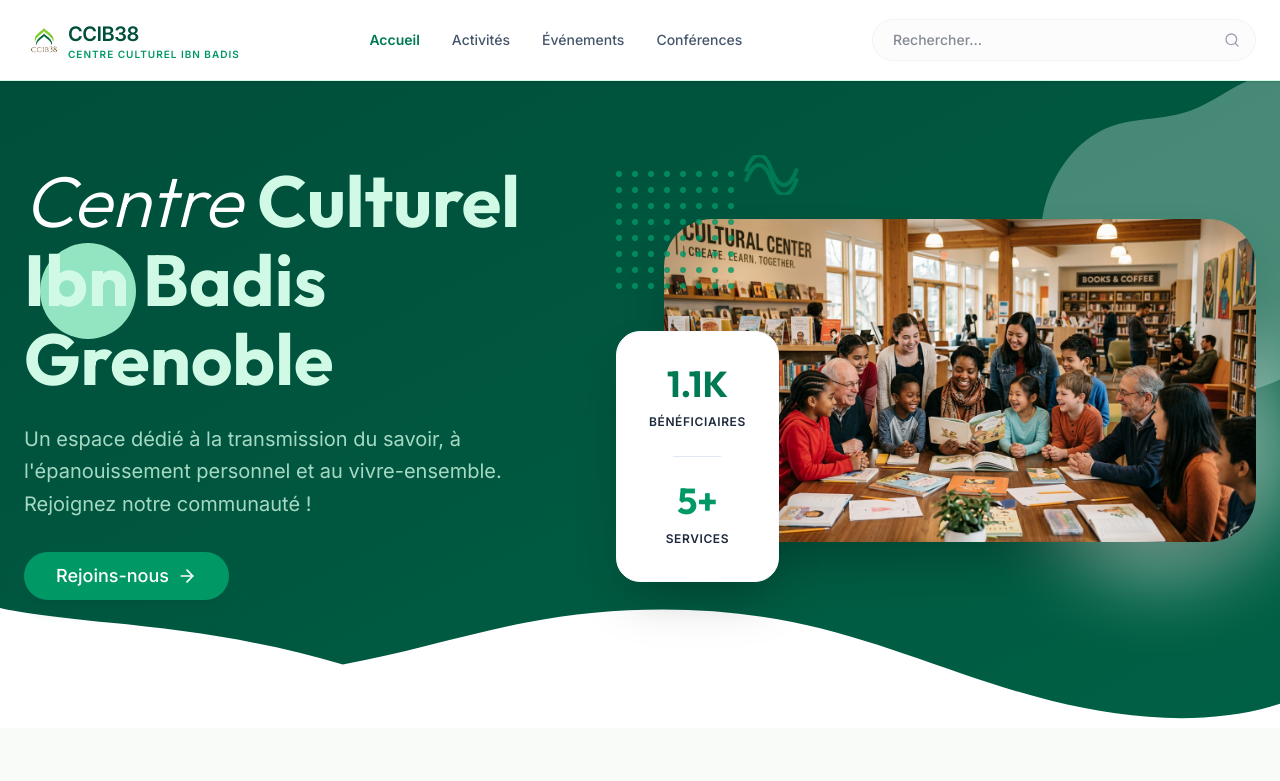
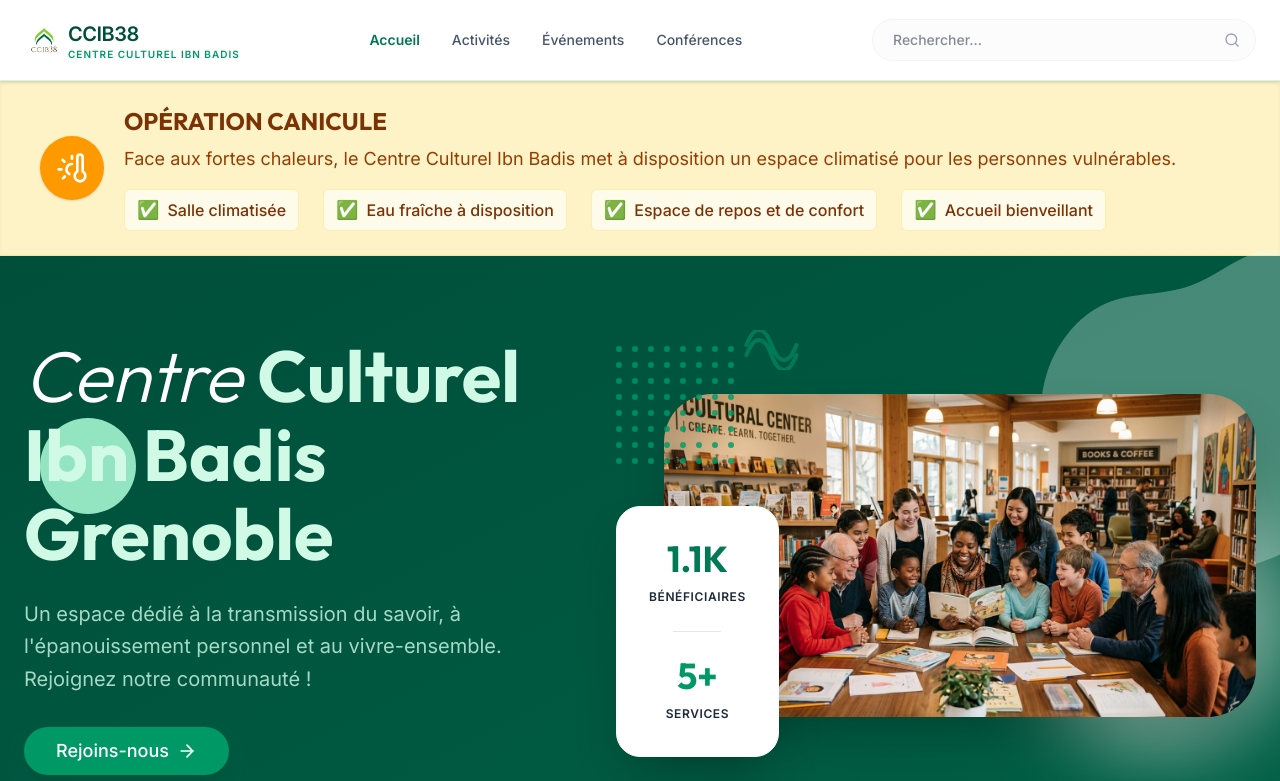
Before and after one commit to IssamLammri/ccib38_vitrine_site, a React (Vite) app: page / in a window 1280 px wide. Shown: the top 781 px of the page. Built offline with nearby package versions, Linux system fonts and the light colour scheme; a web font is replaced by a local one.

Commit message:
feat(home): add heatwave alert banner
Display an informational banner regarding the availability of an air-conditioned space for vulnerable persons during extreme heat periods.

```diff
--- a/src/pages/Home.tsx
+++ b/src/pages/Home.tsx
@@ -1,6 +1,6 @@
 import { Helmet } from 'react-helmet-async';
 import { Link, useLocation } from 'react-router-dom';
-import { ArrowRight, BookOpen, GraduationCap, Users, Heart } from 'lucide-react';
+import { ArrowRight, BookOpen, GraduationCap, Users, Heart, ThermometerSun } from 'lucide-react';
 import { Button } from '../components/ui/Button';
 import { motion } from 'motion/react';
 import { useState, useEffect } from 'react';
@@ -35,6 +35,39 @@ export default function Home() {
         <title>CCIB38 - Centre Culturel Ibn Badis de Grenoble</title>
         <meta name="description" content="Découvrez le Centre Culturel Ibn Badis de Grenoble (CCIB38). Activités, cours de religion, soutien scolaire et événements culturels pour tous." />
       </Helmet>
+
+      {/* Alert Canicule */}
+      <div className="bg-amber-100 border-b border-amber-200 py-6 px-4 shrink-0 shadow-inner">
+        <div className="container mx-auto px-4 md:px-6">
+          <div className="flex flex-col md:flex-row items-start md:items-center gap-5">
+            <div className="bg-amber-500 text-white p-4 rounded-full shadow-sm shrink-0">
+              <ThermometerSun className="w-8 h-8" />
+            </div>
+            <div>
+              <h3 className="text-amber-900 font-bold text-xl md:text-2xl mb-2 flex items-center gap-2">
+                OPÉRATION CANICULE
+              </h3>
+              <p className="text-amber-800 text-base md:text-lg mb-4">
+                Face aux fortes chaleurs, le Centre Culturel Ibn Badis met à disposition un espace climatisé pour les personnes vulnérables.
+              </p>
+              <ul className="flex flex-col sm:flex-row flex-wrap gap-x-6 gap-y-2 text-amber-900 font-medium">
+                <li className="flex items-center gap-2 bg-amber-50 px-3 py-1.5 rounded-md border border-amber-200/60">
+                  <span className="text-amber-600 text-lg">✅</span> Salle climatisée
+                </li>
+                <li className="flex items-center gap-2 bg-amber-50 px-3 py-1.5 rounded-md border border-amber-200/60">
+                  <span className="text-amber-600 text-lg">✅</span> Eau fraîche à disposition
+                </li>
+                <li className="flex items-center gap-2 bg-amber-50 px-3 py-1.5 rounded-md border border-amber-200/60">
+                  <span className="text-amber-600 text-lg">✅</span> Espace de repos et de confort
+                </li>
+                <li className="flex items-center gap-2 bg-amber-50 px-3 py-1.5 rounded-md border border-amber-200/60">
+                  <span className="text-amber-600 text-lg">✅</span> Accueil bienveillant
+                </li>
+              </ul>
+            </div>
+          </div>
+        </div>
+      </div>
 
       {/* Hero Section */}
       <section className="relative pt-12 pb-24 md:pt-20 md:pb-32 bg-gradient-to-br from-emerald-900 to-emerald-800 shrink-0">
```
